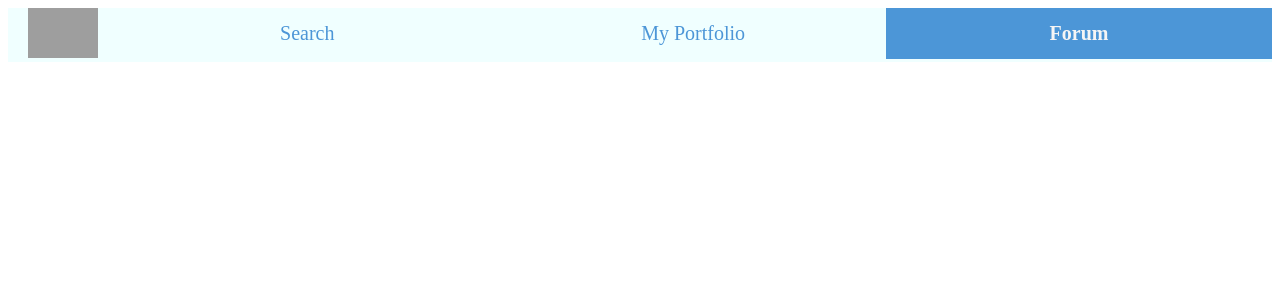
After one commit to Trappie/ProClass, a Flask app: template proclass/templates/classforum.html in a window 1280 px wide. The commit adds this page. Shown: the top 300 px of the page. Run offline with Flask 2, Linux system fonts and the light colour scheme; the template is opened without the code that fills it, so the values that code supplies are empty; grey boxes are pictures that could not be loaded.

Commit message:
some pages

```diff
--- /dev/null
+++ b/proclass/templates/classforum.html
@@ -0,0 +1,47 @@
+<!DOCTYPE html>
+<html>
+<head>
+<title>ClassForum</title>
+    <style>
+    div.topnavbar{
+    overflow: hidden;
+    background-color: azure;
+    }
+    div.topnavbar a{
+        float:right;
+        color: #4c96d7;
+        text-align: center;
+        padding: 14px 16px;
+        text-decoration: none;
+        font-size: 20px;
+        width: 28%;
+    }
+    div.topnavbar a:hover{
+        background-color: #083b66;
+        font-weight: bold;
+        color:whitesmoke;
+    }
+    div.topnavbar a.active{
+        background-color: #4c96d7;
+        color: whitesmoke;
+        font-weight: bold;
+    }
+    div.topnavbar img{
+        padding-left: 20px;
+    }
+    </style>
+</head>
+<body>
+    <div class="topnavbar">
+        <a class="active" href="#Forum">Forum</a>
+        <a href="#My Portfolio">My Portfolio</a>
+        <a href="#search">Search</a>
+        <img src="assets/logo.png" width="70px" height="50px">
+    </div>
+
+<div class="forum">
+</div>
+
+
+</body>
+</html>
--- a/proclass/templates/homepage.html
+++ b/proclass/templates/homepage.html
@@ -23,10 +23,10 @@
 			<input type="text" placeholder="ProfessorInput" name="professorinput" value={{request.form.professorinput}}>
 			<input type="submit" value="Search Professor">
 		</form>
-	<div style="cursor:hand" onclick="isHidden('div3')" method = "post"><b>User Search</b></div>
+	<!-- <div style="cursor:hand" onclick="isHidden('div3')" method = "post"><b>User Search</b></div>
 		<form id ="div3" action="{{ url_for('user_search') }}" method="post" style="display:none">
 			<input type="text" placeholder="UserInput" name="userinput" value={{request.form.userinput}}>
 			<input type="submit" value="Search User">
-		</form>
+		</form> -->
 </body>
 </html>
```
Also changed, not shown: proclass/templates/chat_room.html (added, +148 -0 lines), proclass/templates/searchresult.html (+11 -6 lines).
